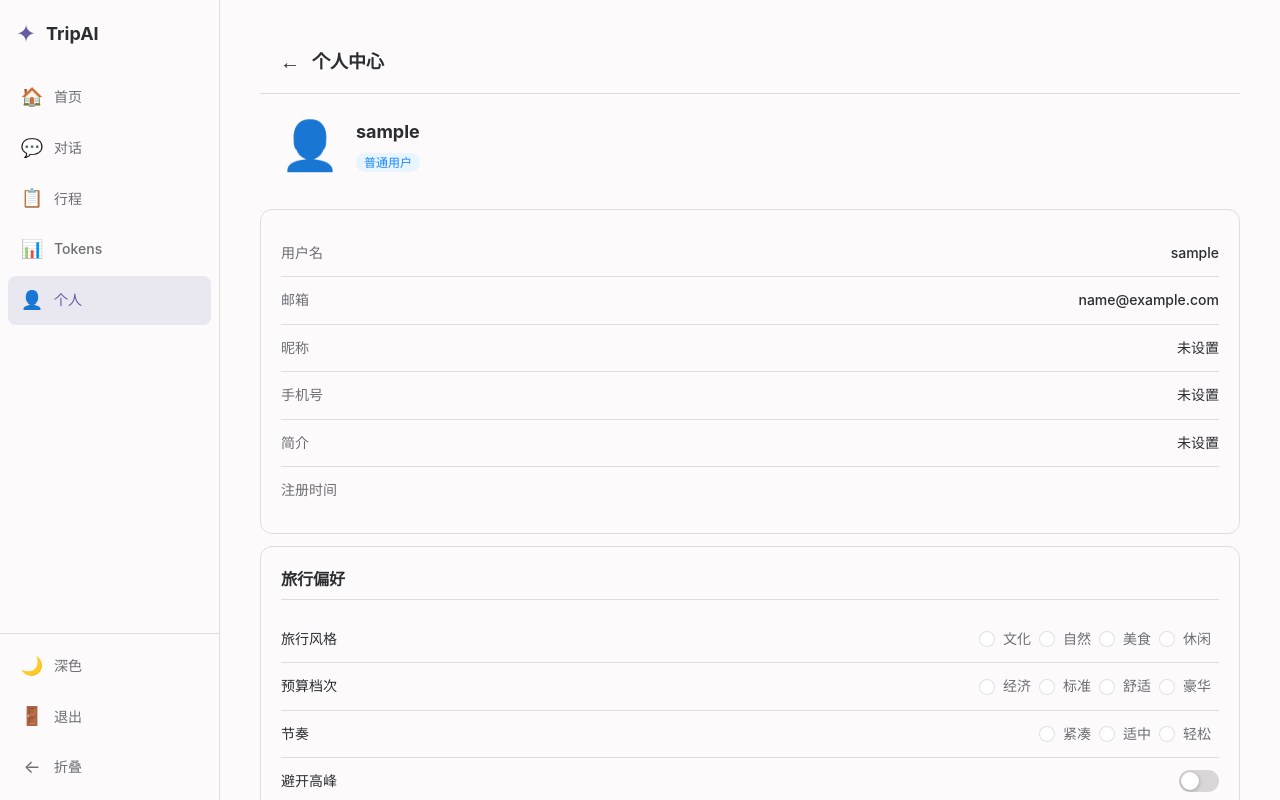
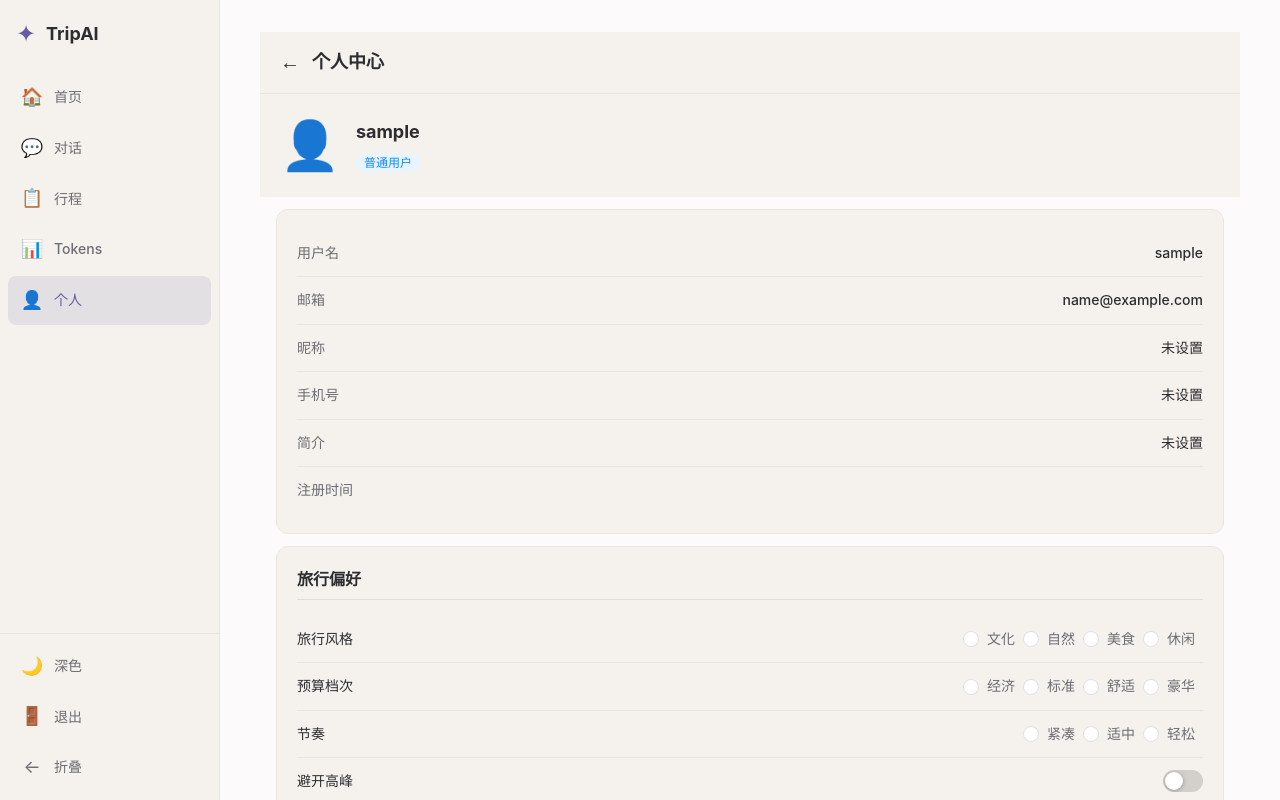
Before and after one commit to wpy2580536181-stack/trip-ai, a Vue app in the folder trip-front/: page /profile in a window 1280 px wide. Built offline with nearby package versions, Linux system fonts and the light colour scheme; no server answers; sample sign-in values are in the browser's storage.

Commit message:
Revert "fix: 统一里外背景色为 --bg-primary，移除卡片独立背景，增强边框可见度"
This reverts commit 910de6d59402ef6c80d997fdc7c4be0cfc00c200.

```diff
--- a/trip-front/components.d.ts
+++ b/trip-front/components.d.ts
@@ -46,7 +46,6 @@ declare module 'vue' {
     NSteps: typeof import('naive-ui')['NSteps']
     NSwitch: typeof import('naive-ui')['NSwitch']
     NTab: typeof import('naive-ui')['NTab']
-    NTabPane: typeof import('naive-ui')['NTabPane']
     NTabs: typeof import('naive-ui')['NTabs']
     NTag: typeof import('naive-ui')['NTag']
     RouterLink: typeof import('vue-router')['RouterLink']
--- a/trip-front/src/style.css
+++ b/trip-front/src/style.css
@@ -1,29 +1,23 @@
 :root {
   --bg-primary: #FCFAFA;
-  --bg-secondary: #FCFAFA;
-  --border-color: #E0DCD7;
-  --border-strong: #C5C0BA;
+  --bg-secondary: #F5F2ED;
+  --border-color: #EAE5E0;
   --accent: #665CA2;
   --text-primary: #2B2D31;
   --text-secondary: #6C6E74;
   --hover-bg: rgba(0, 0, 0, 0.04);
   --hover-bg-active: rgba(102, 92, 162, 0.12);
-  --card-shadow: 0 1px 3px rgba(0, 0, 0, 0.06), 0 1px 2px rgba(0, 0, 0, 0.04);
-  --card-shadow-hover: 0 4px 12px rgba(0, 0, 0, 0.08), 0 2px 4px rgba(0, 0, 0, 0.04);
 }
 
 .dark {
   --bg-primary: #1E1E20;
-  --bg-secondary: #1E1E20;
-  --border-color: #3A3A3E;
-  --border-strong: #4A4A4E;
+  --bg-secondary: #262628;
+  --border-color: #2E2E32;
   --accent: #8B7FD4;
   --text-primary: #E4E4E4;
   --text-secondary: #9B9BA0;
   --hover-bg: rgba(255, 255, 255, 0.06);
   --hover-bg-active: rgba(139, 127, 212, 0.15);
-  --card-shadow: 0 1px 3px rgba(0, 0, 0, 0.3);
-  --card-shadow-hover: 0 4px 12px rgba(0, 0, 0, 0.4);
 }
 
 body {
--- a/trip-front/src/styles/theme.ts
+++ b/trip-front/src/styles/theme.ts
@@ -6,9 +6,9 @@ export const lightThemeOverrides: GlobalThemeOverrides = {
     primaryColorHover: '#7B6FB8',
     primaryColorPressed: '#554A8E',
     bodyColor: '#FCFAFA',
-    cardColor: '#FCFAFA',
-    modalColor: '#FCFAFA',
-    dividerColor: '#E0DCD7',
+    cardColor: '#F5F2ED',
+    modalColor: '#F5F2ED',
+    dividerColor: '#EAE5E0',
     textColor1: '#2B2D31',
     textColor2: '#6C6E74',
     textColor3: '#9B9BA0',
@@ -28,14 +28,12 @@ export const lightThemeOverrides: GlobalThemeOverrides = {
   },
   Card: {
     borderRadius: '12px',
-    borderColor: '#E0DCD7',
-    color: '#FCFAFA',
-    shadow: '0 1px 3px rgba(0, 0, 0, 0.06)',
+    borderColor: '#EAE5E0',
   },
   Input: {
     borderRadius: '8px',
-    border: '1px solid #E0DCD7',
-    borderHover: '1px solid #C5C0BA',
+    border: '1px solid #EAE5E0',
+    borderHover: '1px solid #665CA2',
     borderFocus: '1px solid #665CA2',
   },
   Tag: {
@@ -49,9 +47,9 @@ export const darkThemeOverrides: GlobalThemeOverrides = {
     primaryColorHover: '#9E93E0',
     primaryColorPressed: '#776CCC',
     bodyColor: '#1E1E20',
-    cardColor: '#1E1E20',
-    modalColor: '#1E1E20',
-    dividerColor: '#3A3A3E',
+    cardColor: '#262628',
+    modalColor: '#262628',
+    dividerColor: '#2E2E32',
     textColor1: '#E4E4E4',
     textColor2: '#9B9BA0',
     textColor3: '#6C6E74',
@@ -68,14 +66,12 @@ export const darkThemeOverrides: GlobalThemeOverrides = {
   },
   Card: {
     borderRadius: '12px',
-    borderColor: '#3A3A3E',
-    color: '#1E1E20',
-    shadow: '0 1px 3px rgba(0, 0, 0, 0.3)',
+    borderColor: '#2E2E32',
   },
   Input: {
     borderRadius: '8px',
-    border: '1px solid #3A3A3E',
-    borderHover: '1px solid #4A4A4E',
+    border: '1px solid #2E2E32',
+    borderHover: '1px solid #8B7FD4',
     borderFocus: '1px solid #8B7FD4',
   },
   Tag: {
--- a/trip-front/src/views/AdminFeedbackDashboard.vue
+++ b/trip-front/src/views/AdminFeedbackDashboard.vue
@@ -394,7 +394,7 @@ async function convertBatch() {
 <style scoped>
 .admin-page {
   min-height: 100vh;
-  background: var(--bg-primary);
+  background: #f5f7fa;
 }
 .content {
   padding: 12px;
@@ -406,41 +406,39 @@ async function convertBatch() {
   margin-bottom: 16px;
 }
 .stat-card {
-  background: transparent;
+  background: #fff;
   border-radius: 10px;
   padding: 14px;
   border-left: 3px solid #1989fa;
-  border: 1px solid var(--border-color);
 }
 .stat-label {
   font-size: 12px;
-  color: var(--text-secondary, #999);
+  color: #999;
   margin-bottom: 4px;
 }
 .stat-value {
   font-size: 24px;
   font-weight: 700;
-  color: var(--text-primary, #2c3e50);
+  color: #2c3e50;
   font-family: 'SF Mono', Consolas, monospace;
 }
 .stat-value.up { color: #07c160; }
 .stat-value.down { color: #ee0a24; }
-.section-card {
-  background: transparent;
+.section {
+  background: #fff;
   border-radius: 10px;
   padding: 14px;
   margin-bottom: 16px;
-  border: 1px solid var(--border-color);
 }
 .section-title {
   font-size: 14px;
   font-weight: 600;
-  color: var(--text-primary, #333);
+  color: #333;
   margin-bottom: 12px;
 }
 .section-sub {
   font-size: 11px;
-  color: var(--text-secondary, #999);
+  color: #999;
   font-weight: 400;
   margin-left: 6px;
 }
@@ -480,7 +478,7 @@ async function convertBatch() {
 }
 .bar-label {
   font-size: 9px;
-  color: var(--text-secondary, #999);
+  color: #999;
   margin-top: 2px;
   font-family: 'SF Mono', Consolas, monospace;
 }
@@ -490,7 +488,7 @@ async function convertBatch() {
   gap: 16px;
   margin-top: 8px;
   font-size: 11px;
-  color: var(--text-secondary, #666);
+  color: #666;
 }
 .legend-item {
   display: flex;
@@ -510,18 +508,17 @@ async function convertBatch() {
   gap: 8px;
 }
 .comment-item {
-  background: transparent;
+  background: #fafafa;
   border-radius: 6px;
   padding: 8px 10px;
   border-left: 2px solid #ee0a24;
-  border: 1px solid var(--border-color);
 }
 .comment-meta {
   display: flex;
   align-items: center;
   gap: 6px;
   font-size: 11px;
-  color: var(--text-secondary, #999);
+  color: #999;
   margin-bottom: 4px;
 }
 .comment-time {
@@ -533,11 +530,10 @@ async function convertBatch() {
   line-height: 1.4;
 }
 .case-item {
-  background: transparent;
+  background: #fafafa;
   border-radius: 6px;
   padding: 10px;
   border-left: 3px solid #ee0a24;
-  border: 1px solid var(--border-color);
 }
 .case-header {
   display: flex;
@@ -551,7 +547,7 @@ async function convertBatch() {
   font-weight: 500;
 }
 .case-time {
-  color: var(--text-secondary, #999);
+  color: #999;
   flex: 1;
 }
 .case-tokens {
@@ -568,11 +564,11 @@ async function convertBatch() {
   margin-bottom: 4px;
 }
 .meta-item {
-  background: transparent;
+  background: #fff;
   padding: 1px 5px;
   border-radius: 3px;
   color: #666;
-  border: 1px solid var(--border-color);
+  border: 1px solid #eee;
 }
 .meta-item.cache-good {
   background: #d5f4e6;
@@ -590,7 +586,7 @@ async function convertBatch() {
   border-color: transparent;
 }
 .case-preview {
-  color: var(--text-secondary, #666);
+  color: #666;
   font-size: 12px;
   line-height: 1.4;
   max-height: 50px;
@@ -598,7 +594,6 @@ async function convertBatch() {
   text-overflow: ellipsis;
   display: -webkit-box;
   -webkit-line-clamp: 2;
-  line-clamp: 2;
   -webkit-box-orient: vertical;
 }
 .case-comment {
--- a/trip-front/src/views/Detail.vue
+++ b/trip-front/src/views/Detail.vue
@@ -352,11 +352,10 @@ const onOptimize = async () => {
 }
 
 .card {
-  background: transparent;
-  border: 1px solid var(--border-color);
+  background: var(--bg-primary);
   border-radius: 8px;
   padding: 16px;
-  box-shadow: var(--card-shadow);
+  box-shadow: 0 1px 3px rgba(0, 0, 0, 0.06);
 }
 
 @media print {
--- a/trip-front/src/views/History.vue
+++ b/trip-front/src/views/History.vue
@@ -84,7 +84,7 @@ onMounted(load)
 <style scoped>
 .history-page {
   min-height: 100vh;
-  background: var(--bg-primary);
+  background: var(--bg-secondary);
 }
 
 .history-content {
--- a/trip-front/src/views/Home.vue
+++ b/trip-front/src/views/Home.vue
@@ -209,8 +209,8 @@ const handleSubmit = async () => {
 }
 
 .card {
-  background: transparent;
-  border: 1px solid var(--border-color);
+  background: #fff;
+  border: 1px solid var(--border-color, #EAE5E0);
   border-radius: 12px;
   padding: 24px;
   margin-bottom: 16px;
@@ -246,7 +246,7 @@ const handleSubmit = async () => {
 }
 
 .action-card:hover {
-  background: var(--hover-bg);
+  background: var(--bg-secondary, #F5F2ED);
 }
 
 .action-icon {
@@ -276,7 +276,7 @@ const handleSubmit = async () => {
 }
 
 .link-entry:hover {
-  background: var(--hover-bg);
+  background: var(--bg-secondary, #F5F2ED);
 }
 
 .link-entry + .link-entry {
@@ -299,14 +299,14 @@ const handleSubmit = async () => {
   border-radius: 8px;
   font-size: 14px;
   color: var(--text-secondary, #6C6E74);
-  background: transparent;
+  background: var(--bg-secondary, #F5F2ED);
   text-align: center;
   cursor: pointer;
   transition: all 0.2s;
 }
 
 .city-tag:hover {
-  background: var(--hover-bg);
+  background: #e8e4de;
   color: var(--text-primary, #2B2D31);
 }
 
--- a/trip-front/src/views/Login.vue
+++ b/trip-front/src/views/Login.vue
@@ -66,18 +66,18 @@ const onLogin = async () => {
   display: flex;
   align-items: center;
   justify-content: center;
-  background: var(--bg-primary);
+  background: #F5F2ED;
   padding: 24px;
 }
 
 .auth-card {
-  background: transparent;
+  background: #fff;
   border-radius: 16px;
   padding: 40px;
   width: 100%;
   max-width: 420px;
-  box-shadow: var(--card-shadow);
-  border: 1px solid var(--border-color);
+  box-shadow: 0 1px 3px rgba(0,0,0,0.04);
+  border: 1px solid #EAE5E0;
 }
 
 .auth-header {
--- a/trip-front/src/views/Profile.vue
+++ b/trip-front/src/views/Profile.vue
@@ -348,8 +348,8 @@ onMounted(() => {
   align-items: center;
   gap: 12px;
   padding: 16px 20px;
-  background: transparent;
-  border-bottom: 1px solid var(--border-color);
+  background: var(--bg-secondary, #fff);
+  border-bottom: 1px solid var(--border-color, #EAE5E0);
 }
 
 .page-header h2 {
@@ -370,7 +370,7 @@ onMounted(() => {
 }
 
 .profile-card {
-  background: transparent;
+  background: var(--bg-secondary, #fff);
   padding: 24px 20px;
   margin-bottom: 12px;
 }
@@ -401,15 +401,15 @@ onMounted(() => {
 }
 
 .info-section {
-  padding: 0;
+  padding: 0 0 16px 0;
 }
 
 .card {
-  background: transparent;
-  border: 1px solid var(--border-color);
+  background: var(--bg-secondary, #fff);
+  border: 1px solid var(--border-color, #EAE5E0);
   border-radius: 12px;
   padding: 20px;
-  margin: 0 0 12px;
+  margin: 0 16px 12px;
 }
 
 .info-row {
@@ -459,7 +459,7 @@ onMounted(() => {
 }
 
 .action-buttons {
-  padding: 16px 0;
+  padding: 16px;
   display: flex;
   flex-direction: column;
   gap: 12px;
--- a/trip-front/src/views/Register.vue
+++ b/trip-front/src/views/Register.vue
@@ -75,18 +75,18 @@ const onRegister = async () => {
   display: flex;
   align-items: center;
   justify-content: center;
-  background: var(--bg-primary);
+  background: #F5F2ED;
   padding: 24px;
 }
 
 .auth-card {
-  background: transparent;
+  background: #fff;
   border-radius: 16px;
   padding: 40px;
   width: 100%;
   max-width: 420px;
-  box-shadow: var(--card-shadow);
-  border: 1px solid var(--border-color);
+  box-shadow: 0 1px 3px rgba(0,0,0,0.04);
+  border: 1px solid #EAE5E0;
 }
 
 .auth-header {
--- a/trip-front/src/views/ResetPassword.vue
+++ b/trip-front/src/views/ResetPassword.vue
@@ -102,18 +102,18 @@ const onReset = async () => {
   display: flex;
   align-items: center;
   justify-content: center;
-  background: var(--bg-primary);
+  background: #F5F2ED;
   padding: 24px;
 }
 
 .auth-card {
-  background: transparent;
+  background: #fff;
   border-radius: 16px;
   padding: 40px;
   width: 100%;
   max-width: 420px;
-  box-shadow: var(--card-shadow);
-  border: 1px solid var(--border-color);
+  box-shadow: 0 1px 3px rgba(0,0,0,0.04);
+  border: 1px solid #EAE5E0;
 }
 
 .auth-header {
--- a/trip-front/src/views/TokenUsage.vue
+++ b/trip-front/src/views/TokenUsage.vue
@@ -259,8 +259,8 @@ onMounted(() => {
   align-items: center;
   gap: 12px;
   padding: 16px 20px;
-  background: transparent;
-  border-bottom: 1px solid var(--border-color);
+  background: var(--bg-secondary, #fff);
+  border-bottom: 1px solid var(--border-color, #EAE5E0);
 }
 
 .page-header h2 {
@@ -292,8 +292,8 @@ onMounted(() => {
 }
 
 .card {
-  background: transparent;
-  border: 1px solid var(--border-color);
+  background: var(--bg-secondary, #fff);
+  border: 1px solid var(--border-color, #EAE5E0);
   border-radius: 12px;
   padding: 16px;
   margin-bottom: 16px;
@@ -336,8 +336,8 @@ onMounted(() => {
 }
 
 .log-list {
-  background: transparent;
-  border: 1px solid var(--border-color);
+  background: var(--bg-secondary, #fff);
+  border: 1px solid var(--border-color, #EAE5E0);
   border-radius: 12px;
   overflow: hidden;
 }
@@ -397,8 +397,8 @@ onMounted(() => {
 }
 
 .case-list {
-  background: transparent;
-  border: 1px solid var(--border-color);
+  background: var(--bg-secondary, #fff);
+  border: 1px solid var(--border-color, #EAE5E0);
   border-radius: 12px;
   overflow: hidden;
 }
```
